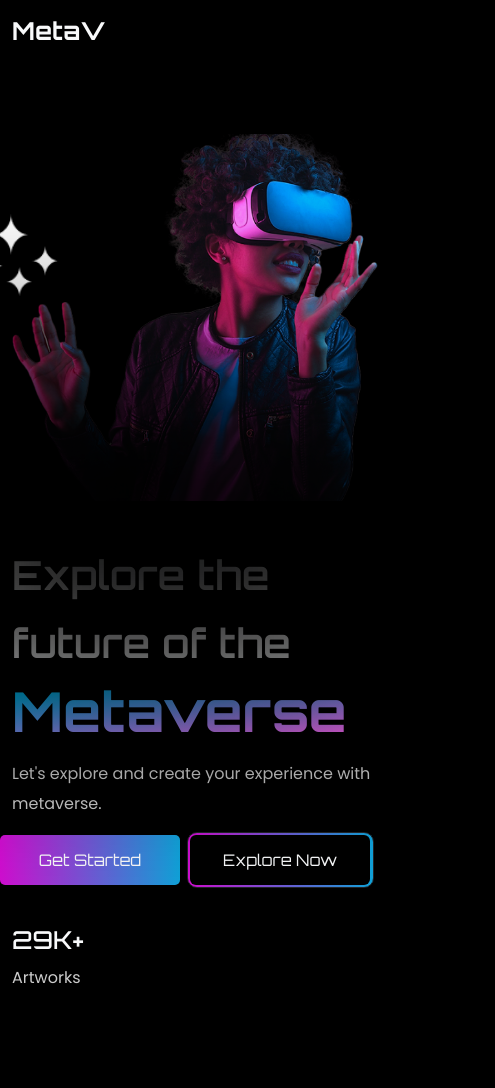
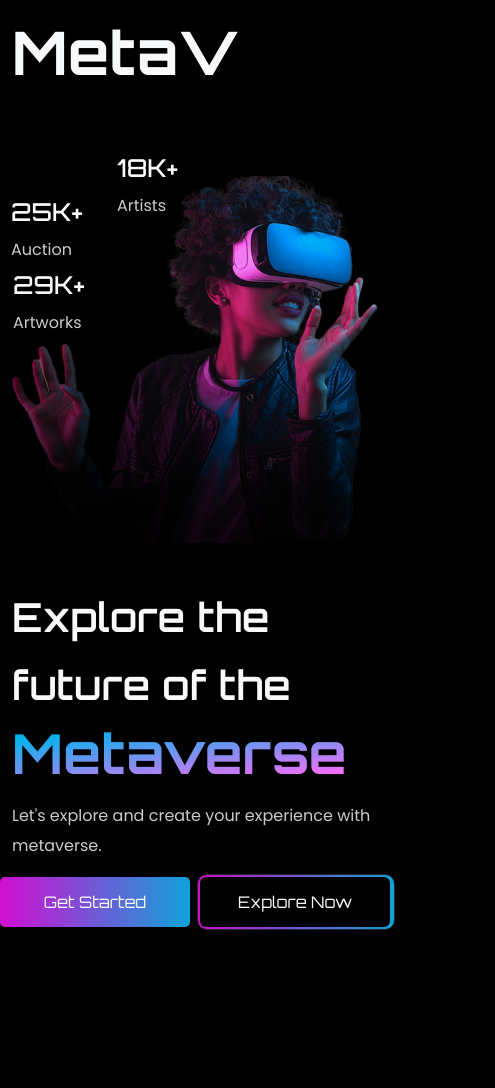
Before and after one commit to MacarronQ/metaverso, a plain HTML site: page index.html in a window 390 px wide. Shown: the top 1088 px of the page, 495 px wide, since content can reach past the window. Drawn offline with nearby package versions, Linux system fonts and the light colour scheme.

Commit message:
Metaverso

```diff
--- a/css.css
+++ b/css.css
@@ -92,6 +92,13 @@ img{
     left: 0;
     background-image: linear-gradient(to top,(transparent black)20%);
     opacity: 0.5;
+    z-index: 2;
+}
+.section1 .mujer{
+    z-index: -1;
+}
+.section1 .Explore{
+    z-index: 3;
 }
 .section2 h2{
     line-height: 68px;
--- /dev/null
+++ b/holi.css
@@ -0,0 +1,3 @@
+.macarron{
+    opacity: 0;
+}
--- a/index.html
+++ b/index.html
@@ -47,23 +47,23 @@
                     <h1 class="titulo">Explore the future of the <span>Metaverse</span></h1>
                     <p>Let's explore and create your experience with metaverse.</p>
                     <div class="row botones-1">
-                        <button class="btn btn-principal b1 col-md-3">
+                        <button class="btn btn-principal b1 col-md-3 col ">
                             <a href="" class="text-decoration-none text-light">Get Started</a>
                         </button>
-                        <button class="btn btn-principal b2 col-md-3 position-relative">
+                        <button class="btn btn-principal b2 col-md-3 position-relative col">
                             <a href="" class="text-decoration-none text-light">Explore Now</a>
                         </button>
                     </div>
                     <div class="row numbb">
-                        <div class="col-md-1">
+                        <div class="col-md-1 uno">
                             <h2>29K+</h2>
                             <p>Artworks</p>
                         </div>
-                        <div class="col-md-1">
+                        <div class="col-md-1 dos">
                             <h2>18K+</h2>
                             <p>Artists</p>
                         </div>
-                        <div class="col-md-1">
+                        <div class="col-md-1 tres">
                             <h2>25K+</h2>
                             <p>Auction</p>
                         </div>
@@ -77,7 +77,7 @@
                     <figure class="figmujer position-relative">
                         <img class="img-fluid mujer position-relative" src="./img/mujer lentes.png" alt="">
                         <figure>
-                            <img class="img-fluid estrella position-absolute" src="./img/Vector.png" alt="">
+                            <img class="img-fluid estrella position-absolute d-none d-md-block" src="./img/Vector.png" alt="">
                         </figure>
                     </figure>
                 </div>
@@ -106,7 +106,7 @@
                         lorem mollis aliquam ut porttitor leo. Venenatis cras..
                     </p>
                     <div class="row">
-                        <button class="btn3 col-md-2">
+                        <button class="btn3 col-md-2 col">
                             <a href="" class="text-decoration-none text-light">
                                 Get Started
                             </a>
@@ -235,7 +235,7 @@
         <div class="row ">
             <div class="col-md-3"></div>
             <div class="col-md">
-                <!-- <img class="img-fluid" src="./img/Group 48095499.png" alt=""> -->
+                <img class="img-fluid" src="./img/Group 48095499.png" alt="">
             </div>
             <div class="col-md-3"></div>
         </div>
--- a/movil.css
+++ b/movil.css
@@ -1,5 +1,22 @@
 @media (max-width:600px){
-    .meta h2{
+    .meta{
         font-size: 60px;
     }
+    .uno{
+        position: absolute;
+        top: 32% ;
+        left:1px ;
+        right: ;
+    }
+    .dos{
+        position: absolute;
+        top:153px ;
+        right: -105px;
+    }
+    .tres{
+        position: absolute;
+        top:197px ;
+        right: 1px;
+    }
+
 }
```
Also changed, not shown: practicajs.html (+9 -30 lines).
